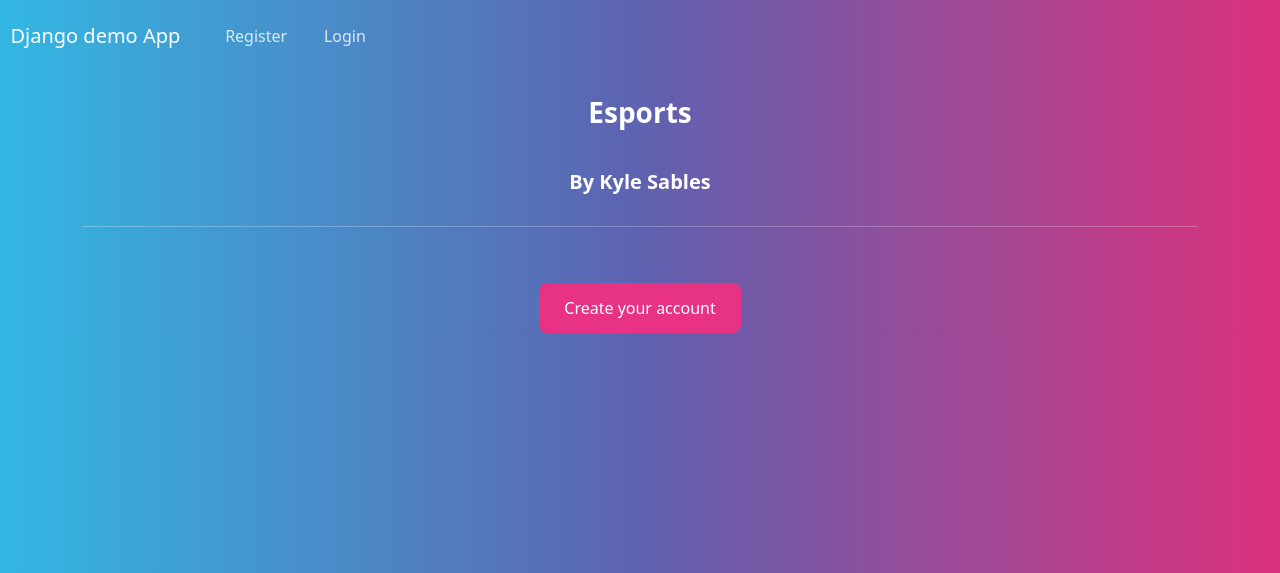
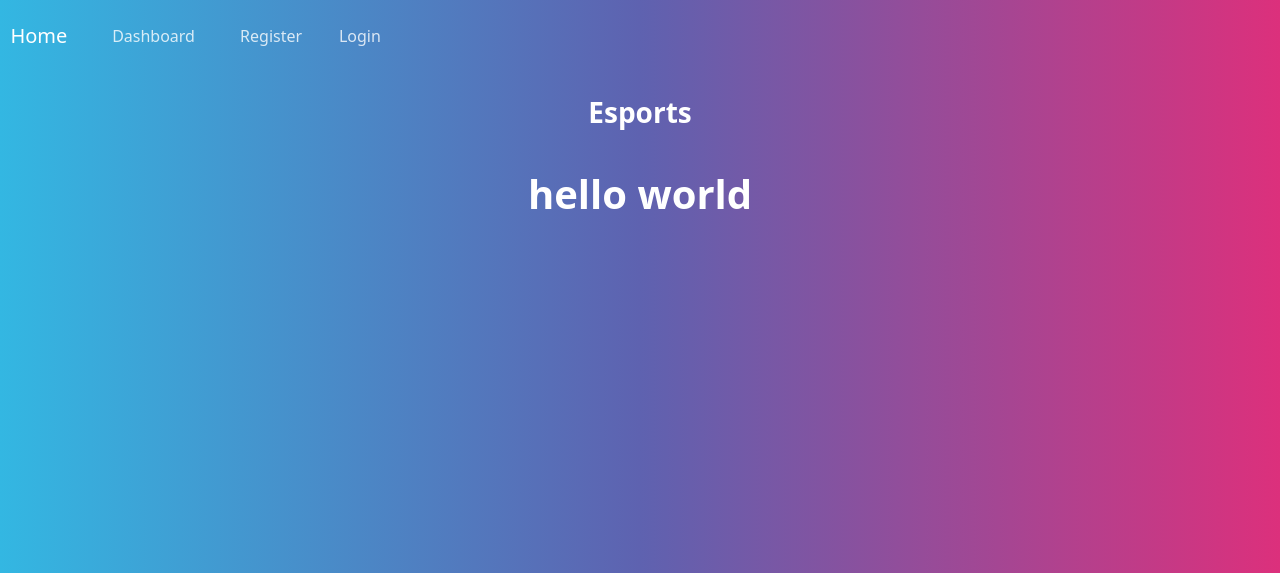
Before and after one commit to VtXsuperkyle/Esports_django, a Django app: page / in a window 1280 px wide. Shown: the top 573 px of the page. Run offline with Django 5.2, Linux system fonts and the light colour scheme.

Commit message:
keep workingh on the website@

```diff
--- a/dcrm/static/css/styles.css
+++ b/dcrm/static/css/styles.css
@@ -2,3 +2,9 @@
     border-radius: 5px;
     width: 500px;
 }
+
+.background_img{
+    background-image: url('../images/esports1.png');
+    height: 100%;
+
+}
--- a/dcrm/website/templates/website/index.html
+++ b/dcrm/website/templates/website/index.html
@@ -5,11 +5,7 @@
     <div class="text-center">
         <h3>Esports</h3>
         <br>
-        <h5>By Kyle Sables</h5>
-        <hr>
-        <br>
-        <a href="{% url 'register' %}" class="btn btn-primary">Create your account</a>
-
+        <h1> hello world</h1>
 
     </div>
 {% endblock %}
--- a/dcrm/website/templates/website/navbar.html
+++ b/dcrm/website/templates/website/navbar.html
@@ -1,6 +1,6 @@
 <nav class="navbar navbar-expand-lg navbar-dark bg-* justify-content-center">
   <a class="navbar-brand main-heading" href="{% url '' %}">
-    &nbsp; Django demo App
+    &nbsp; Home
   </a>
   <button
     class="navbar-toggler"
@@ -16,11 +16,12 @@
       <div class="collapse navbar-collapse text-center" id="navbarNavDropdown">
       <ul class="navbar-nav mr-auto">
          &nbsp;     &nbsp;     &nbsp;
-         {% if user.is_authenticated %}
+
            <li class="nav-item">
             <a class="nav-link" href="{% url 'dashboard' %}">Dashboard &nbsp; <i class="fa fa-home" aria-hidden="true"></i> </a>
           </li>
           &nbsp;     &nbsp;     &nbsp;
+          {% if user.is_authenticated %}
           <li class="nav-item">
             <a class="nav-link" href="{% url 'user-logout' %}">Sign out &nbsp; <i class="fa fa-sign-out" aria-hidden="true"></i> </a>
           </li>
--- a/dcrm/website/views.py
+++ b/dcrm/website/views.py
@@ -49,6 +49,5 @@ def user_logout(request):
     return redirect("my-login")
 
 #dashboard
-@login_required(login_url='my-login')
 def dashboard(request):
     return render(request, 'website/dashboard.html')
```
Also changed, not shown: dcrm/website/templates/website/dashboard.html (+2 -6 lines), dcrm/db.sqlite3, dcrm/static/images/esports1.png (added).
